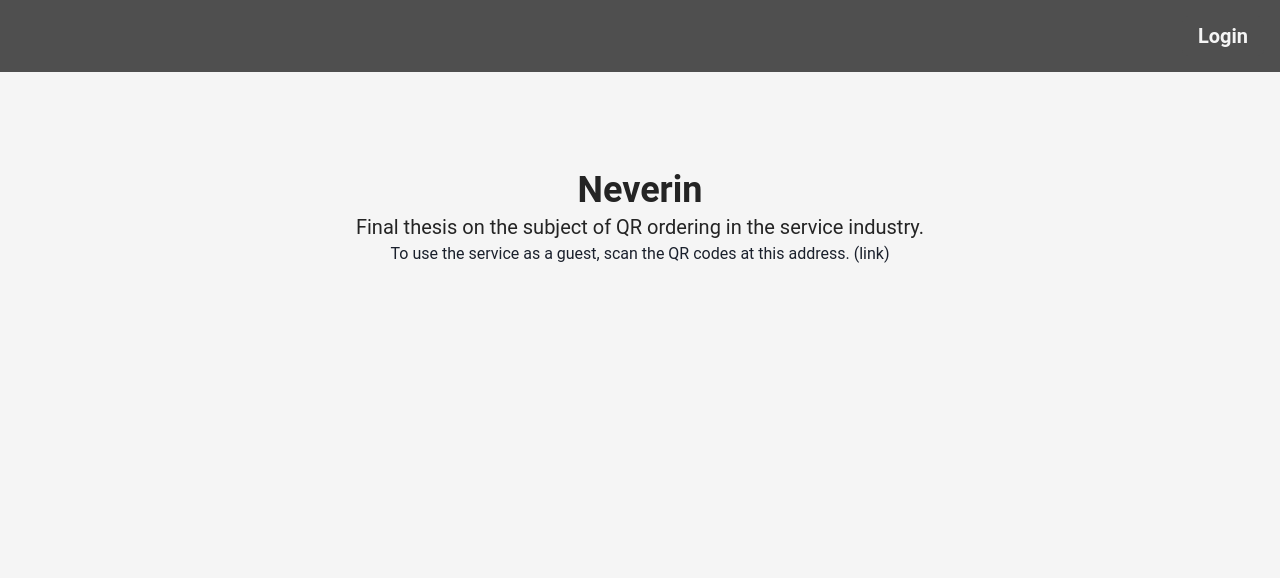
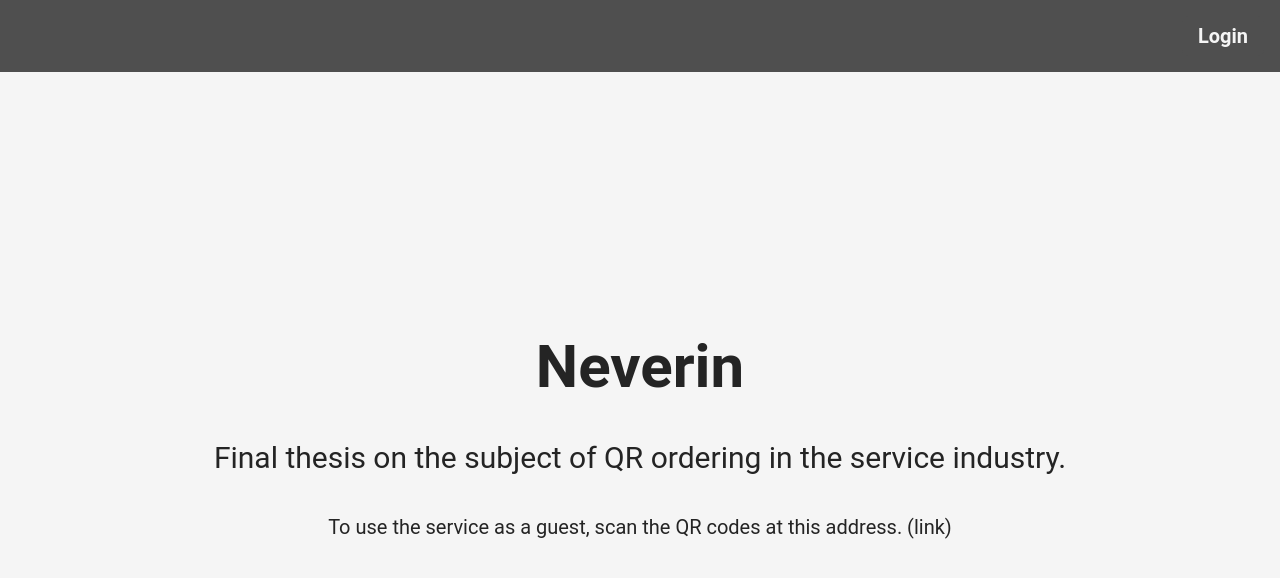
Before and after one commit to Vkiti1/neverin, a Next.js app: page / in a window 1280 px wide. Shown: the top 578 px of the page. Built offline with nearby package versions, Linux system fonts and the light colour scheme; no server answers.

Commit message:
center landing page text

```diff
--- a/src/pages/index.tsx
+++ b/src/pages/index.tsx
@@ -21,19 +21,19 @@ const HomePage: NextPage = () => {
     <>
       <Header />
       <Flex
+        h='calc(100vh - 72px)'
         justifyContent='center'
         direction='column'
         alignItems='center'
-        m='auto'
-        transform='translate(0, 100%)'
+        textAlign='center'
       >
-        <Heading fontSize='4xl' color='text'>
+        <Heading fontSize='6xl' color='text' my={4}>
           Neverin
         </Heading>
-        <Text fontSize='xl' color='text'>
+        <Text fontSize='3xl' color='text' my={4}>
           Final thesis on the subject of QR ordering in the service industry.
         </Text>
-        <Text>
+        <Text fontSize='xl' color='text' my={4}>
           To use the service as a guest, scan the QR codes at this address.
           (link)
         </Text>
```
